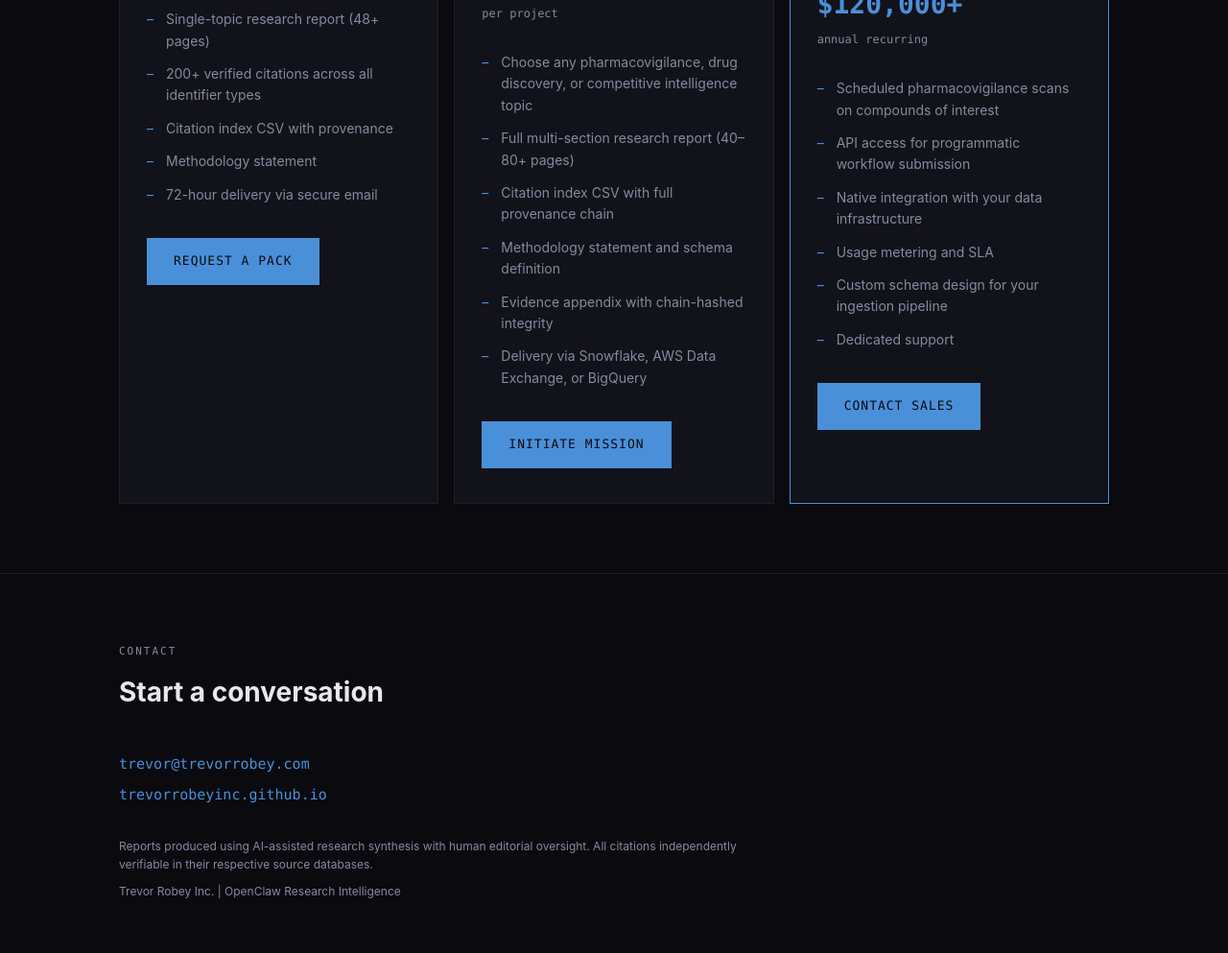
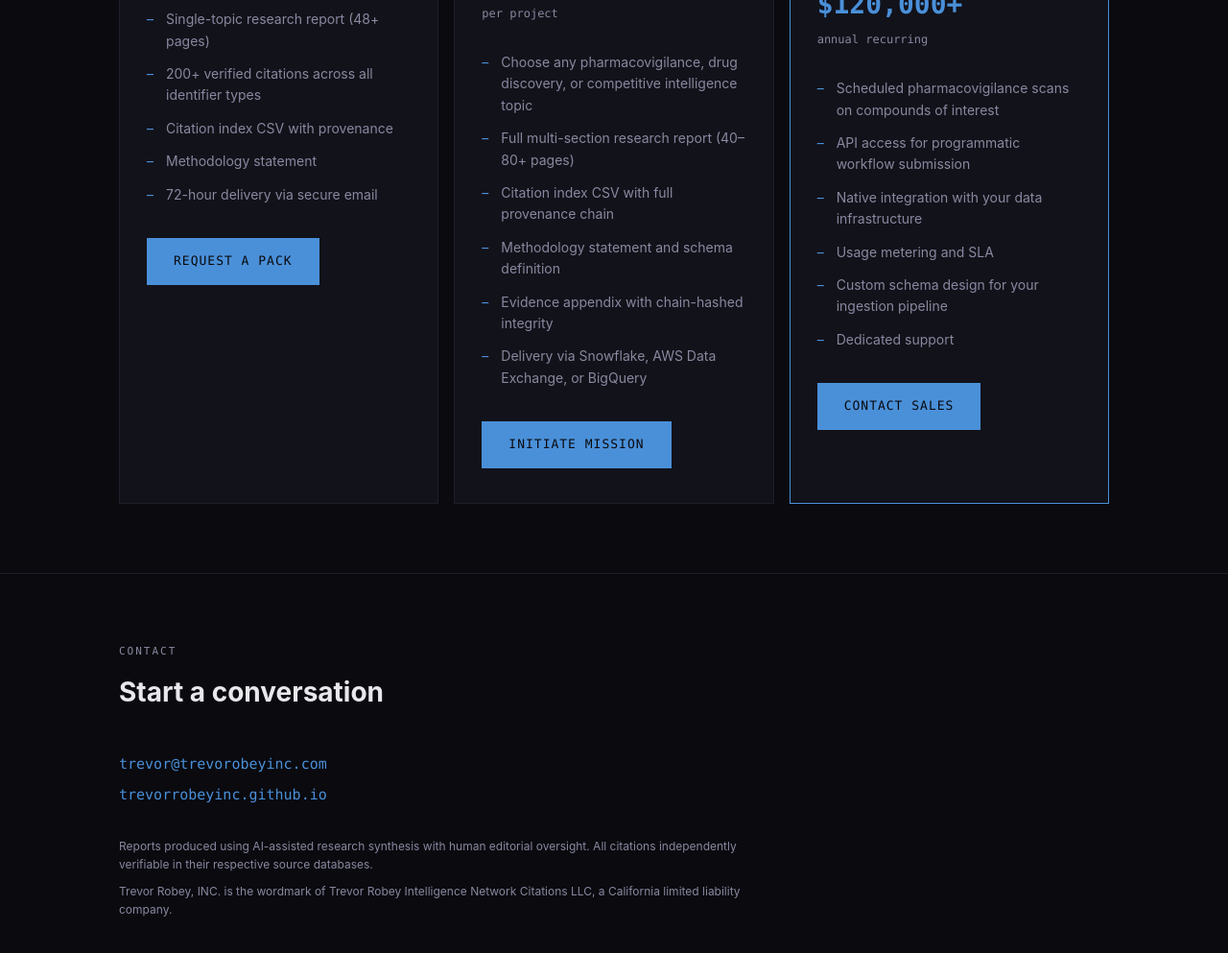
Before and after one commit to trevorrobeyinc/trevorrobeyinc.github.io, a plain HTML site: page openclaw/index.html in a window 1280 px wide. Shown: the part 3280-4273 px from the top of the page at 96% size. Drawn offline with Linux system fonts and the light colour scheme.

Commit message:
Contact links: send every mailto to trevor@trevorobeyinc.com
The previous addresses on these pages no longer receive mail, so the
site's contact links went nowhere.

- index.html, products/index.html: the five mailto links (and the
  footer button's visible address) now use trevor@trevorobeyinc.com.
- openclaw/index.html, samples/index.html: the seven mailto links move
  to the same address; each subject/body prefill is unchanged.
- Entity disclosure, verbatim, added to the home, OpenClaw and Samples
  pages; on OpenClaw it replaces the "Trevor Robey Inc. | ..." footer
  line. The Products page already carried it.

Co-Authored-By: Claude Opus 5.5 <noreply@anthropic.com>

```diff
--- a/openclaw/index.html
+++ b/openclaw/index.html
@@ -411,7 +411,7 @@ section {
     <div class="hero-label">OpenClaw Research Intelligence</div>
     <h1>Citation-backed biomedical intelligence for enterprise decision-making</h1>
     <p>Autonomous multi-agent research engine that synthesizes pharmacovigilance signals, drug discovery data, and clinical trial landscapes from authoritative databases. Every claim maps to a verifiable identifier. No hallucinated references.</p>
-    <a href="mailto:trevor@trevorrobey.com?subject=Request%3A%20Sample%20Deliverable&body=I%27d%20like%20to%20review%20a%20sample%20deliverable%20from%20OpenClaw%20Research%20Intelligence." class="cta">Request Sample Deliverable</a>
+    <a href="mailto:trevor@trevorobeyinc.com?subject=Request%3A%20Sample%20Deliverable&body=I%27d%20like%20to%20review%20a%20sample%20deliverable%20from%20OpenClaw%20Research%20Intelligence." class="cta">Request Sample Deliverable</a>
     <a href="#products" class="cta cta-secondary">View Products</a>
   </div>
 </header>
@@ -547,7 +547,7 @@ section {
       </table>
     </div>
     <p class="sample-note">Every identifier above resolves in its source database. Check PMID:30232222 at pubmed.ncbi.nlm.nih.gov &mdash; it resolves to Wang et al., JACC 2018.</p>
-    <a href="mailto:trevor@trevorrobey.com?subject=Request%3A%20Full%20Sample%20Deliverable&body=I%27d%20like%20to%20review%20the%20full%2048-page%20pharmacovigilance%20sample%20deliverable." class="cta">Request Full Sample</a>
+    <a href="mailto:trevor@trevorobeyinc.com?subject=Request%3A%20Full%20Sample%20Deliverable&body=I%27d%20like%20to%20review%20the%20full%2048-page%20pharmacovigilance%20sample%20deliverable." class="cta">Request Full Sample</a>
   </div>
 </section>
 
@@ -568,7 +568,7 @@ section {
           <li>Methodology statement</li>
           <li>72-hour delivery via secure email</li>
         </ul>
-        <a href="mailto:trevor@trevorrobey.com?subject=Research%20Intelligence%20Pack%20Request&body=I%27d%20like%20to%20request%20a%20Research%20Intelligence%20Pack.%20Topic%3A%20" class="cta">Request a Pack</a>
+        <a href="mailto:trevor@trevorobeyinc.com?subject=Research%20Intelligence%20Pack%20Request&body=I%27d%20like%20to%20request%20a%20Research%20Intelligence%20Pack.%20Topic%3A%20" class="cta">Request a Pack</a>
       </div>
       <div class="pricing-card">
         <h3>Custom Intelligence Mission</h3>
@@ -582,7 +582,7 @@ section {
           <li>Evidence appendix with chain-hashed integrity</li>
           <li>Delivery via Snowflake, AWS Data Exchange, or BigQuery</li>
         </ul>
-        <a href="mailto:trevor@trevorrobey.com?subject=Custom%20Intelligence%20Mission%20Inquiry&body=I%27m%20interested%20in%20a%20custom%20intelligence%20mission.%20Topic%3A%20" class="cta">Initiate Mission</a>
+        <a href="mailto:trevor@trevorobeyinc.com?subject=Custom%20Intelligence%20Mission%20Inquiry&body=I%27m%20interested%20in%20a%20custom%20intelligence%20mission.%20Topic%3A%20" class="cta">Initiate Mission</a>
       </div>
       <div class="pricing-card featured">
         <h3>Enterprise Intelligence Subscription</h3>
@@ -596,7 +596,7 @@ section {
           <li>Custom schema design for your ingestion pipeline</li>
           <li>Dedicated support</li>
         </ul>
-        <a href="mailto:trevor@trevorrobey.com?subject=Enterprise%20Subscription%20Inquiry&body=I%27d%20like%20to%20discuss%20an%20enterprise%20intelligence%20subscription." class="cta">Contact Sales</a>
+        <a href="mailto:trevor@trevorobeyinc.com?subject=Enterprise%20Subscription%20Inquiry&body=I%27d%20like%20to%20discuss%20an%20enterprise%20intelligence%20subscription." class="cta">Contact Sales</a>
       </div>
     </div>
   </div>
@@ -608,12 +608,12 @@ section {
     <div class="section-label">Contact</div>
     <h2 class="section-title">Start a conversation</h2>
     <div class="contact-info">
-      <a href="mailto:trevor@trevorrobey.com">trevor@trevorrobey.com</a>
+      <a href="mailto:trevor@trevorobeyinc.com">trevor@trevorobeyinc.com</a>
       <a href="https://trevorrobeyinc.github.io">trevorrobeyinc.github.io</a>
     </div>
     <div class="legal">
       <p>Reports produced using AI-assisted research synthesis with human editorial oversight. All citations independently verifiable in their respective source databases.</p>
-      <p>Trevor Robey Inc. | OpenClaw Research Intelligence</p>
+      <p>Trevor Robey, INC. is the wordmark of Trevor Robey Intelligence Network Citations LLC, a California limited liability company.</p>
     </div>
   </div>
 </footer>
```
Also changed, not shown: index.html (+3 -2 lines), products/index.html (+3 -3 lines), samples/index.html (+2 -1 lines).
